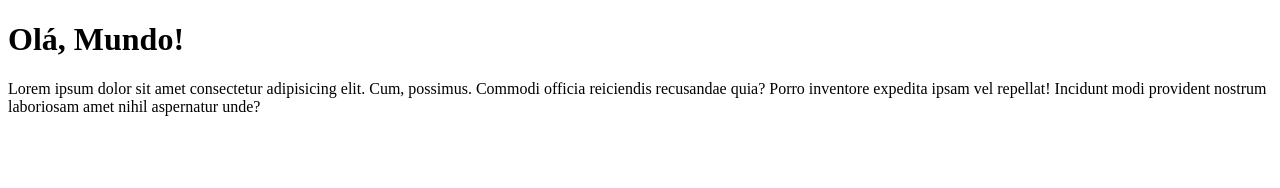
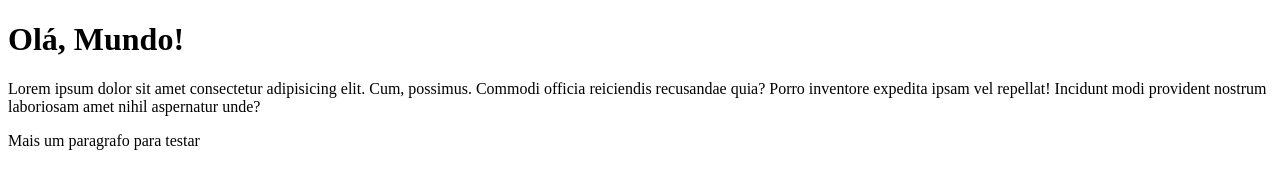
Before and after one commit to thiagoarruda16/Ol--mundo, a plain HTML site: page site-exemplo/index.html in a window 1280 px wide. Drawn offline with Linux system fonts and the light colour scheme.

Commit message:
Adicionei mais um paragrafo

```diff
--- a/site-exemplo/index.html
+++ b/site-exemplo/index.html
@@ -10,5 +10,6 @@
     <p>Lorem ipsum dolor sit amet consectetur adipisicing elit. Cum, possimus.
     Commodi officia reiciendis recusandae quia? Porro inventore expedita ipsam vel repellat!
     Incidunt modi provident nostrum laboriosam amet nihil aspernatur unde?</p>
+    <p>Mais um paragrafo para testar</p>
 </body>
 </html>
```
